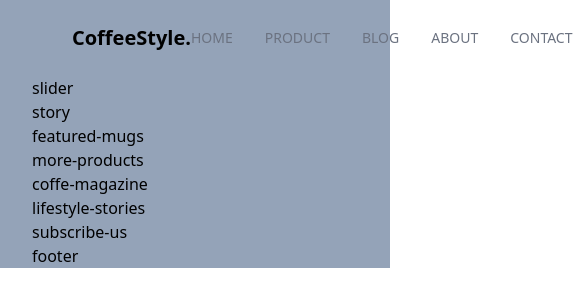
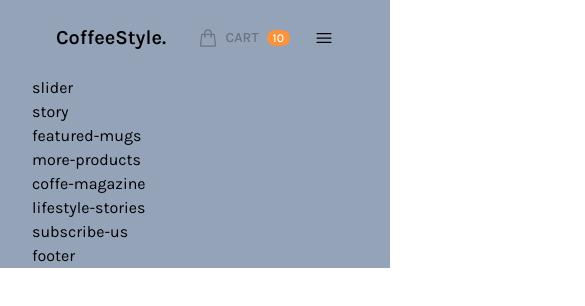
Before and after one commit to lethanhtong31071999/tailwind_coffee-style, a website: page src/index.html in a window 390 px wide. Both pictures are taken after a click on the element "CoffeeStyle.". Shown: the top 306 px of the page, 585 px wide, since content can reach past the window. Drawn offline with nearby package versions, Linux system fonts and the light colour scheme; files that its build step writes are made by us from their sources.

Commit message:
Add reponsive header

```diff
--- a/src/index.html
+++ b/src/index.html
@@ -4,25 +4,35 @@
     <meta charset="UTF-8" />
     <meta http-equiv="X-UA-Compatible" content="IE=edge" />
     <meta name="viewport" content="width=device-width, initial-scale=1.0" />
-    <link rel="stylesheet" href="../public/output.css" />
+    <link
+      rel="icon"
+      href="https://upload.wikimedia.org/wikipedia/commons/thumb/f/fd/Maple_Leaf.svg/1200px-Maple_Leaf.svg.png"
+    />
+    <link
+      rel="stylesheet"
+      type="text/css"
+      href="../public/output.css"
+      sizes="16x16"
+    />
     <title>Coffe Style</title>
   </head>
   <body>
     <div id="root">
       <div
-        class="content-wrapper max-w-screen-2xl text-base mx-auto px-8 bg-slate-400"
+        class="content-wrapper font-Karla max-w-screen-2xl text-base mx-auto px-8 bg-slate-400"
       >
-        <header class="py-6 mx-10">
-          <nav class="flex flex-row justify-between items-center">
+        <header class="p-6 mx-auto md:mx-10">
+          <nav class="flex flex-row items-center justify-between relative">
             <div
-              class="logo basis-2/6 font-semibold text-center text-xl cursor-pointer"
+              class="logo basis-4/6 font-semibold text-xl cursor-pointer text-start"
             >
               CoffeeStyle.
             </div>
             <ul
-              class="basis-3/6 flex items-center justify-end gap-8 uppercase text-sm text-gray-500 font-medium"
+              id="ct-top-menu"
+              class="hidden lg:flex lg:basis-3/6 items-center justify-end gap-8 uppercase text-sm text-gray-500 font-medium border-b-2 border-gray-400"
             >
-              <li class="ct-top-menu-item">
+              <li class="ct-top-menu-item ct-top-menu-item-active">
                 <a href="#" class="">Home</a>
               </li>
               <li class="ct-top-menu-item">
@@ -43,9 +53,9 @@
             </ul>
 
             <ul
-              class="basic-1/6 flex justify-start items-center ml-16 uppercase text-sm text-gray-500 font-medium"
+              class="basis-2/12 lg:basic-1/6 flex justify-end items-center uppercase text-sm text-gray-500 font-medium ml-auto"
             >
-              <li class="ct-top-menu-item">
+              <li class="ct-top-menu-item mx-4">
                 <a href="#" class="flex items-center">
                   <svg
                     xmlns="http://www.w3.org/2000/svg"
@@ -68,6 +78,26 @@
                 </a>
               </li>
             </ul>
+
+            <div
+              class="lg:hidden basis-1/12 flex items-center justify-end ml-2"
+            >
+              <svg
+                id="ct-toggle-top-menu-icon"
+                xmlns="http://www.w3.org/2000/svg"
+                fill="none"
+                viewBox="0 0 24 24"
+                stroke-width="1.5"
+                stroke="currentColor"
+                class="ct-icon cursor-pointer"
+              >
+                <path
+                  stroke-linecap="round"
+                  stroke-linejoin="round"
+                  d="M3.75 6.75h16.5M3.75 12h16.5m-16.5 5.25h16.5"
+                />
+              </svg>
+            </div>
           </nav>
         </header>
 
@@ -97,5 +127,7 @@
         <footer>footer</footer>
       </div>
     </div>
+
+    <script src="./js/main.js"></script>
   </body>
 </html>
--- a/src/input.css
+++ b/src/input.css
@@ -1,18 +1,27 @@
+@import url("https://fonts.googleapis.com/css2?family=Karla:ital,wght@0,200;0,300;0,400;0,500;0,600;0,700;0,800;1,200;1,300;1,400;1,500;1,600;1,700;1,800&display=swap");
 @tailwind base;
 @tailwind components;
 @tailwind utilities;
 
 /* ct: custom */
 .ct-top-menu-item {
-    @apply cursor-pointer py-1 hover:text-gray-800 relative
-        after:absolute after:bottom-0 after:left-0 after:bg-light-coffee after:h-0.5 after:w-0
-        hover:after:w-full after:transition-all after:ease-in-out after:duration-300;
+  @apply cursor-pointer py-1 hover:text-gray-800 relative
+        lg:after:absolute lg:after:bottom-0 lg:after:left-0 lg:after:bg-light-coffee lg:after:h-0.5 lg:after:w-0
+        hover:after:w-full lg:after:transition-all lg:after:ease-in-out lg:after:duration-300;
+}
+
+.ct-top-menu-item-active {
+  @apply text-gray-800;
 }
 
 .ct-icon {
-    @apply w-5 h-5 inline-block;
+  @apply w-5 h-5 inline-block;
 }
 
 .ct-badge-circle {
-    @apply text-xs text-center rounded-full px-1.5;
+  @apply text-xs text-center rounded-full px-1.5;
 }
+
+.ct-topmenu-expanded {
+  @apply absolute top-10 z-50 w-full text-center bg-white animate-slideDown py-4;
+}
--- /dev/null
+++ b/src/js/main.js
@@ -0,0 +1,16 @@
+const topMenu = document.getElementById("ct-top-menu");
+const toggleTopMenuIcon = document.getElementById("ct-toggle-top-menu-icon");
+
+document.addEventListener("click", (e) => {
+  if (toggleTopMenuIcon.contains(e.target)) {
+    // Click to Toggle Top Menu Icon
+    topMenu.classList.toggle("hidden");
+    topMenu.classList.toggle("ct-topmenu-expanded");
+  } else {
+    // Click outside from Tooble Button
+    if (topMenu.classList.contains("ct-topmenu-expanded")) {
+      topMenu.classList.add("hidden");
+      topMenu.classList.remove("ct-topmenu-expanded");
+    }
+  }
+});
--- a/tailwind.config.js
+++ b/tailwind.config.js
@@ -6,6 +6,18 @@ module.exports = {
       colors: {
         "light-coffee": "#C89594",
       },
+      fontFamily: {
+        Karla: ["Karla", "sans-serif"],
+      },
+      keyframes: {
+        slideDown: {
+          "0%": { transform: "translateY(-100%)" },
+          "100%": { transform: "translateY(0)" },
+        },
+      },
+      animation: {
+        slideDown: "slideDown .4s ease-in-out",
+      },
     },
   },
   plugins: [],
```
